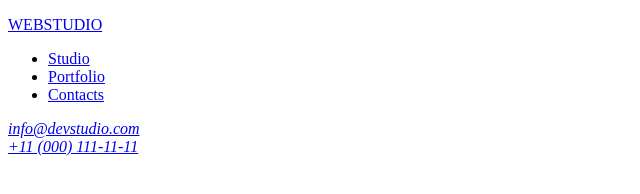
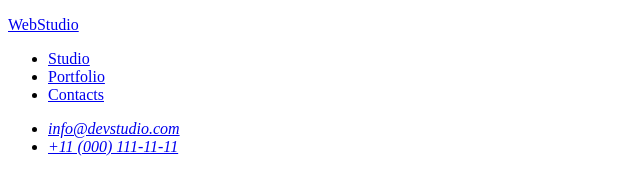
Before and after one commit to Hezaarfenn/goit-markup-hw-01, a plain HTML site: page index.html in a window 1280 px wide. Shown: the whole page, without its empty margins (0-640 px from the left). Drawn offline with Linux system fonts and the light colour scheme.

Commit message:
header hazır

```diff
--- a/index.html
+++ b/index.html
@@ -10,7 +10,8 @@
 <body>
     <header>
         <nav>
-            <p><a href="./index.html">WEBSTUDIO</a></p>
+            <div>
+                <p><a href="WebStudio">WebStudio</a></p>
                 <ul>
                     <li>
                         <a href="#">Studio</a>
@@ -22,10 +23,19 @@
                         <a href="#">Contacts</a>
                     </li>
                 </ul>
+            </div>
+            <div>
                 <address>
-                <a href="mailto:info@devstudio.com">info@devstudio.com</a><br>
+                    <ul>
+                        <li>
+                            <a href="mailto:info@devstudio.com">info@devstudio.com</a>
+                        </li>
+                        <li>
                             <a href="tel:+110001111111">+11 (000) 111-11-11</a>
+                        </li>
+                    </ul>
                 </address>
+            </div>
         </nav>
     </header>
 
```
Lines whose indentation alone changed are shown as unchanged.
